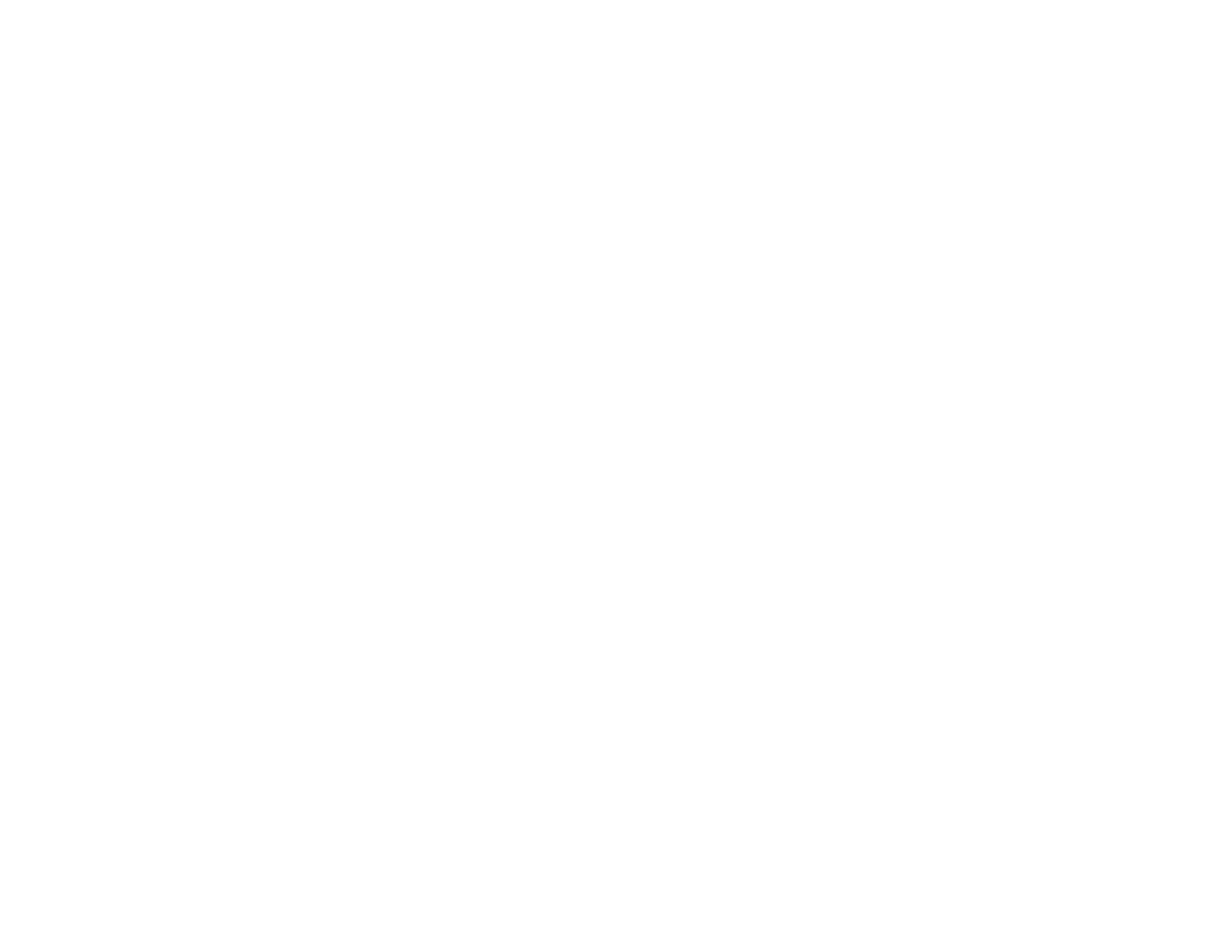
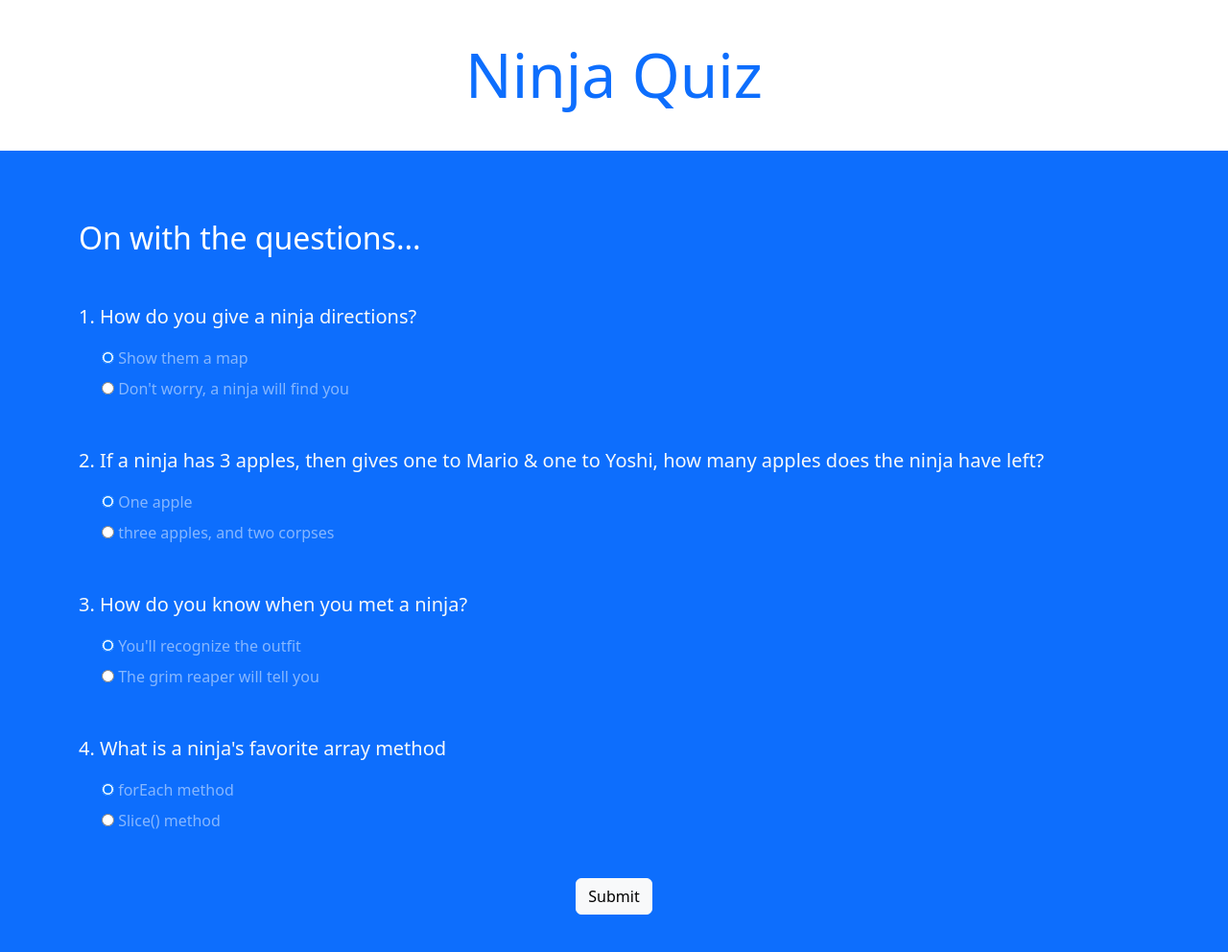
Before and after one commit to MrZik/Learn-JS, a plain HTML site: page Udemy/Modern Javascript (from novice to ninja)/Ninja_Quiz/index.html in a window 1280 px wide. Shown: the whole page at 96% size. Before the commit the page ends 800 px from the top, so only its background shows below. Drawn offline with nearby package versions, Linux system fonts and the light colour scheme.

Commit message:
Added bootstrap

```diff
--- a/Udemy/Modern Javascript (from novice to ninja)/Ninja_Quiz/app.js
+++ b/Udemy/Modern Javascript (from novice to ninja)/Ninja_Quiz/app.js
@@ -0,0 +1 @@
+const correctAnswers = ['B','B','B','B'];
--- a/Udemy/Modern Javascript (from novice to ninja)/Ninja_Quiz/index.html
+++ b/Udemy/Modern Javascript (from novice to ninja)/Ninja_Quiz/index.html
@@ -2,9 +2,75 @@
 <head>
     <meta charset="UTF-8">
     <meta name="viewport" content="width=device-width, initial-scale=1.0">
+    <link rel="stylesheet" href="https://cdn.jsdelivr.net/npm/bootstrap@5.3/dist/css/bootstrap.min.css" integrity="sha256-fx038NkLY4U1TCrBDiu5FWPEa9eiZu01EiLryshJbCo=" crossorigin="anonymous">
     <title>Ninja Quiz</title>
 </head>
 <body>
+    <!-- top section-->
+    <div class="intro py-3 bg-white text-center">
+        <div class="container">
+            <h2 class="text-primary display-3 my-4">Ninja Quiz</h2>
+        </div>
+    </div>
+
+    <!-- quiz section-->
+    <div class="quiz py-4 bg-primary">
+        <div class="container">
+            <h2 class="my-5 text-white"> On with the questions...</h2>
+            <form class="quiz-form text-light">
+                <div class="my-5">
+                    <p class="lead font-weight-normal">1. How do you give a ninja directions?</p>
+                    <div class="form-check my-2 text-white-50">
+                        <input type="radio" name="q1" value="A" checked>
+                        <label class="form-check-label">Show them a map</label>
+                    </div>
+                    <div class="form-check my-2 text-white-50">
+                        <input type="radio" name="q1" value="B">
+                        <label class="form-check-label">Don't worry, a ninja will find you</label>
+                    </div>
+                </div>
+                <div class="my-5">
+                    <p class="lead font-weight-normal">2. If a ninja has 3 apples, then
+                        gives one to Mario & one to Yoshi, how many apples does the ninja have left?
+                    </p>
+                    <div class="form-check my-2 text-white-50">
+                        <input type="radio" name="q2" value="A" checked>
+                        <label class="form-check-label">One apple</label>
+                    </div>
+                    <div class="form-check my-2 text-white-50">
+                        <input type="radio" name="q2" value="B">
+                        <label class="form-check-label">three apples, and two corpses</label>
+                    </div>
+                </div>
+                <div class="my-5">
+                    <p class="lead font-weight-normal">3. How do you know when you met a ninja?</p>
+                    <div class="form-check my-2 text-white-50">
+                        <input type="radio" name="q3" value="A" checked>
+                        <label class="form-check-label">You'll recognize the outfit</label>
+                    </div>
+                    <div class="form-check my-2 text-white-50">
+                        <input type="radio" name="q3" value="B">
+                        <label class="form-check-label">The grim reaper will tell you</label>
+                    </div>
+                </div>
+                <div class="my-5">
+                    <p class="lead font-weight-normal">4. What is a ninja's favorite array method</p>
+                    <div class="form-check my-2 text-white-50">
+                        <input type="radio" name="q4" value="A" checked>
+                        <label class="form-check-label">forEach method</label>
+                    </div>
+                    <div class="form-check my-2 text-white-50">
+                        <input type="radio" name="q4" value="B">
+                        <label class="form-check-label">Slice() method</label>
+                    </div>
+                </div>
+                <div class="text-center">
+                    <input type="submit" class="btn btn-light">
+                </div>
+            </form>
+        </div>
+    </div>
+    <script src="https://cdn.jsdelivr.net/npm/bootstrap@5.3.0/dist/js/bootstrap.bundle.min.js" integrity="sha384-geWF76RCwLtnZ8qwWowPQNguL3RmwHVBC9FhGdlKrxdiJJigb/j/68SIy3Te4Bkz" crossorigin="anonymous"></script>
     <script src="app.js"></script>
 </body>
 </html>
```
